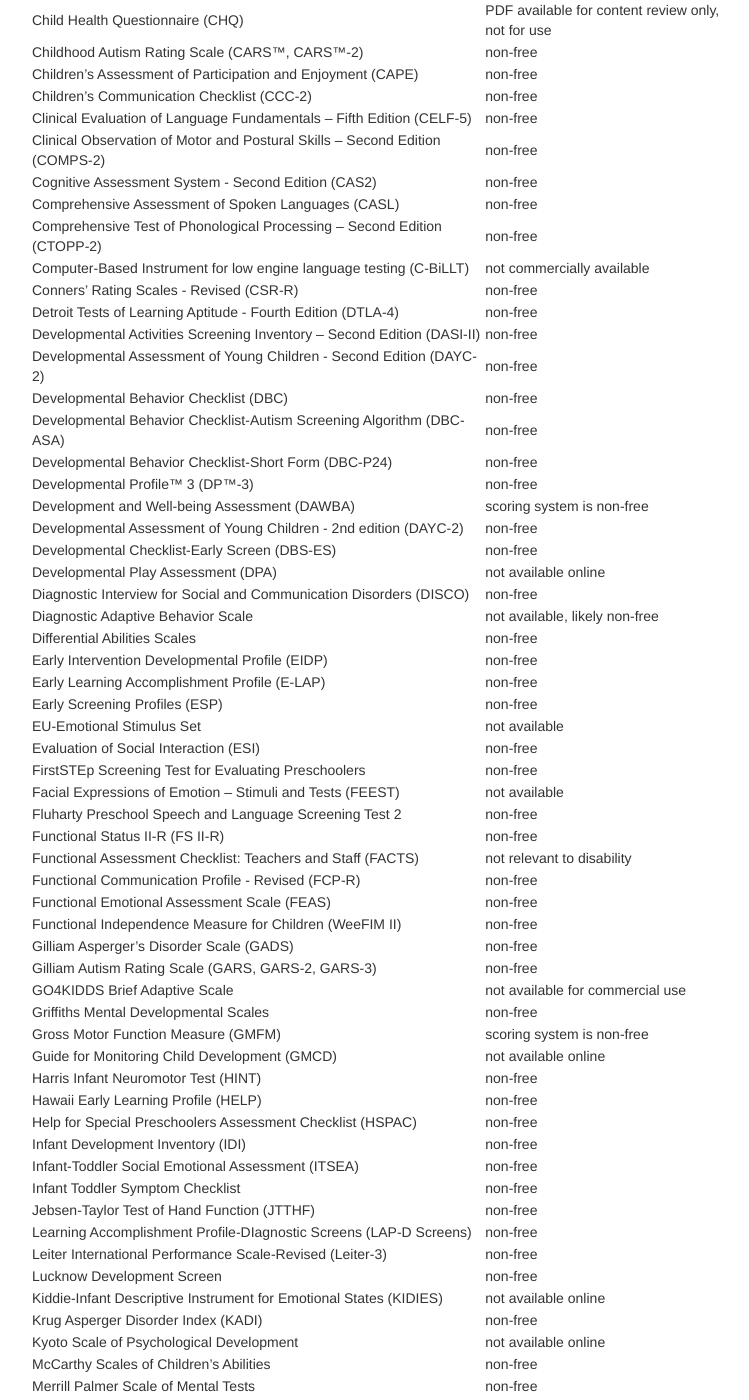
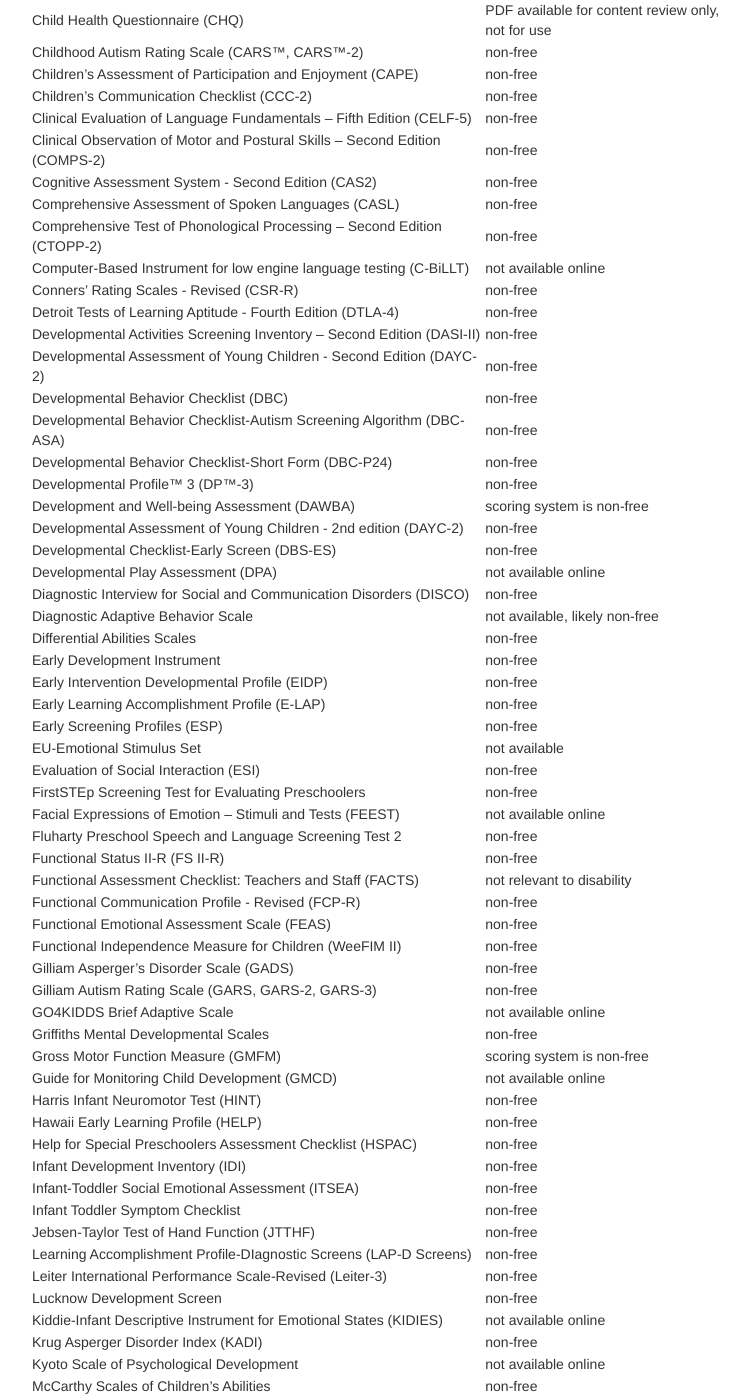
Before and after one commit to mjmaenner/disabilitymeasures, a Jekyll site: the page built from pages/donotqualify.md, in a window 1280 px wide and 1400 px high, scrolled down 1349 px. Shown: the whole window, without its empty margins (259-1008 px from the left). Built offline with Jekyll 4.4.1, drawn with Linux system fonts in a browser that asks for light colours; some of the changed text lies outside the part shown.

Commit message:
update edi, removed term "commercially"

```diff
--- a/pages/donotqualify.md
+++ b/pages/donotqualify.md
@@ -50,7 +50,7 @@ Bayley Scales of Infant and Toddler Development, Third Edition (Bayley-III)| non
 Beery-Buktenica Developmental Test of Visual-Motor Integration – Sixth Edition (Beery VMI) | non-free
 Behavior Assessment System for Children (BASC-2) | non-free
 Behavior Rating Inventory of Executive Function®, Second Edition (BRIEF®2) | non-free
-Brief Observation of Social Communication Change (BOSCC) | not commercially available
+Brief Observation of Social Communication Change (BOSCC) | not available online
 Brief Infant-Toddler Emotional Assessment (BITSEA) | non-free
 BRIGANCE Screens | non-free
 British Ability Scales 3 (BAS3) | non-free
@@ -70,7 +70,7 @@ Clinical Observation of Motor and Postural Skills – Second Edition (COMPS-2) |
 Cognitive Assessment System - Second Edition (CAS2) | non-free
 Comprehensive Assessment of Spoken Languages (CASL) | non-free
 Comprehensive Test of Phonological Processing – Second Edition (CTOPP-2) | non-free
-Computer-Based Instrument for low engine language testing (C-BiLLT) | not commercially available
+Computer-Based Instrument for low engine language testing (C-BiLLT) | not available online
 Conners' Rating Scales - Revised (CSR-R) | non-free
 Detroit Tests of Learning Aptitude - Fourth Edition (DTLA-4) | non-free
 Developmental Activities Screening Inventory – Second Edition (DASI-II) | non-free
@@ -86,13 +86,14 @@ Developmental Play Assessment (DPA) | not available online
 Diagnostic Interview for Social and Communication Disorders (DISCO) | non-free
 Diagnostic Adaptive Behavior Scale | not available, likely non-free
 Differential Abilities Scales | non-free
+Early Development Instrument | non-free
 Early Intervention Developmental Profile (EIDP) | non-free
 Early Learning Accomplishment Profile (E-LAP) | non-free
 Early Screening Profiles (ESP) | non-free
 EU-Emotional Stimulus Set | not available
 Evaluation of Social Interaction (ESI) | non-free
 FirstSTEp Screening Test for Evaluating Preschoolers | non-free
-Facial Expressions of Emotion – Stimuli and Tests (FEEST) | not available
+Facial Expressions of Emotion – Stimuli and Tests (FEEST) | not available online
 Fluharty Preschool Speech and Language Screening Test 2 | non-free
 Functional Status II-R (FS II-R) | non-free
 Functional Assessment Checklist: Teachers and Staff (FACTS) | not relevant to disability
@@ -101,7 +102,7 @@ Functional Emotional Assessment Scale (FEAS) | non-free
 Functional Independence Measure for Children (WeeFIM II) | non-free
 Gilliam Asperger's Disorder Scale (GADS) | non-free
 Gilliam Autism Rating Scale (GARS, GARS-2, GARS-3) | non-free
-GO4KIDDS Brief Adaptive Scale | not available for commercial use
+GO4KIDDS Brief Adaptive Scale | not available online
 Griffiths Mental Developmental Scales | non-free
 Gross Motor Function Measure (GMFM) | scoring system is non-free
 Guide for Monitoring Child Development (GMCD)| not available online
@@ -137,7 +138,7 @@ Pervasive Developmental Disorders Behavior Inventory (PDDBI) | non-free
 Psychoeducational Profile – Third Edition (PEP-3) | non-free
 Pragmatic Language Observation Scale (PLOS) | non-free
 Preferences for Activities of Children (PAC) | non-free
-Preschool Imitation and Praxis Scale (PIPS) | not commercially available online
+Preschool Imitation and Praxis Scale (PIPS) | not available online
 Preschool Language Scale-5 (PLS-5) | non-free
 Quality FM | not available for clinical use
 Quality of Upper Extremity Skills Test (QUEST) | non-free
```
